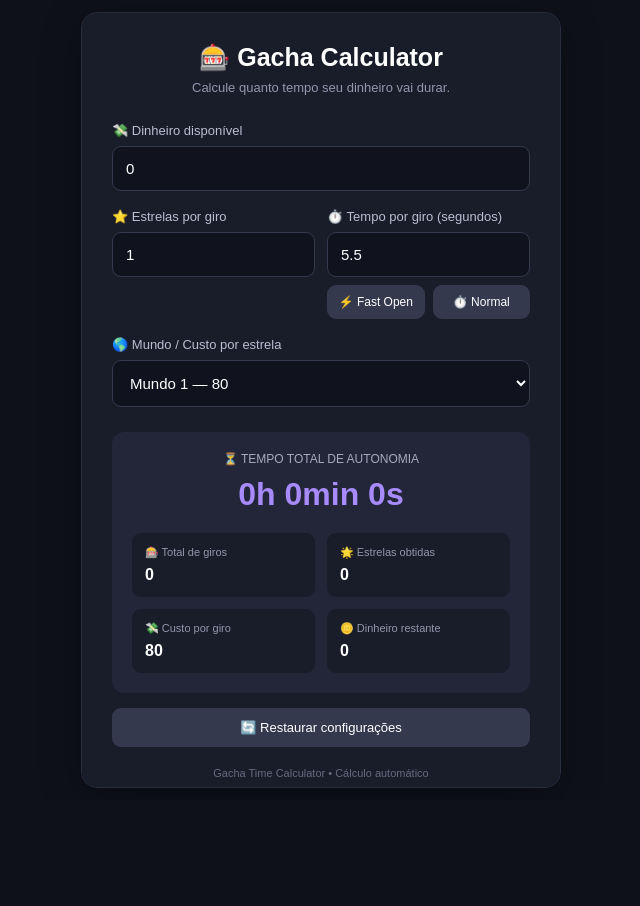
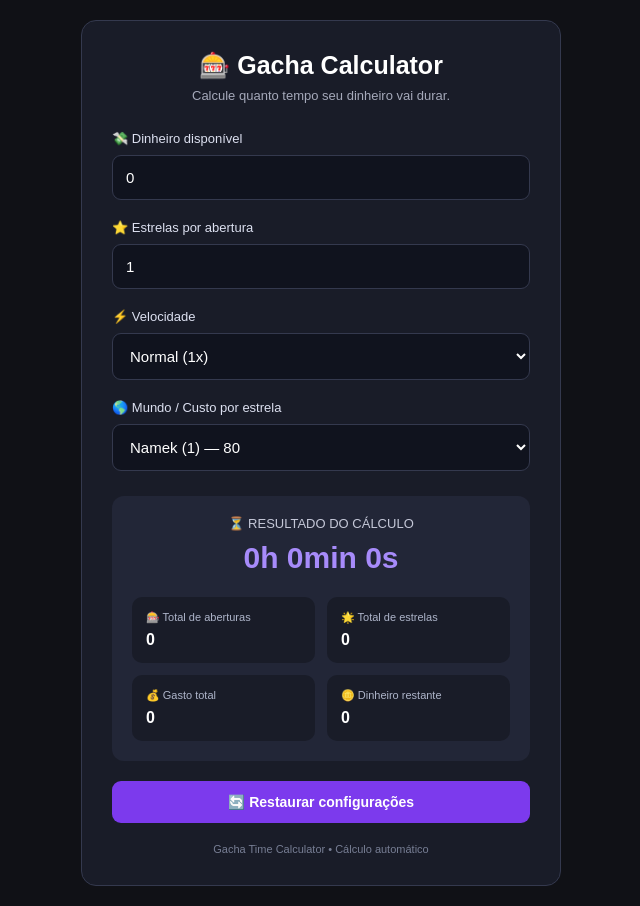
Before and after one commit to NycolasBDeOliveira/Gacha-Time-Calculator, a plain HTML site: page index.html in a window 1280 px wide. Shown: the whole page, without its empty margins (319-959 px from the left). Before the commit the page ends 800 px from the top, so only its background shows below. Drawn offline with Linux system fonts and the light colour scheme.

Commit message:
Mudança de Cálculo

```diff
--- a/index.html
+++ b/index.html
@@ -29,7 +29,7 @@
 
         <div class="grid">
             <div class="field">
-                <label for="stars">⭐ Estrelas por giro</label>
+                <label for="stars">⭐ Estrelas por abertura</label>
                 <input
                     type="number"
                     id="stars"
@@ -37,61 +37,48 @@
                     min="1"
                 >
             </div>
+        </div>
 
-            <div class="field">
-                <label for="seconds">⏱️ Tempo por giro (segundos)</label>
-                <input
-                    type="number"
-                    id="seconds"
-                    value="5.5"
-                    min="0.001"
-                    step="0.1"
-                >
-
-                <div class="time-buttons">
-                    <button type="button" id="fastButton">
-                        ⚡ Fast Open
-                    </button>
-
-                    <button type="button" id="normalButton">
-                        ⏱️ Normal
-                    </button>
-                </div>
-            </div>
+        <div class="field">
+            <label for="speed">⚡ Velocidade</label>
+            <select id="speed">
+                <option value="1" selected>Normal (1x)</option>
+                <option value="2">Fast Open (2x)</option>
+                <option value="1.25">Bônus 25% (1,25x)</option>
+                <option value="2.5">Fast Open + 25% (2,5x)</option>
+            </select>
         </div>
 
         <div class="field">
             <label for="world">🌎 Mundo / Custo por estrela</label>
             <select id="world">
-                <option value="80" selected>Mundo 1 — 80</option>
-                <option value="300">Mundo 2 — 300</option>
-                <option value="2500">Mundo 3 — 2,5K</option>
-                <option value="12500">Mundo 4 — 12,5K</option>
-                <option value="50000">Mundo 5 — 50K</option>
-                <option value="200000">Mundo 6 — 200K</option>
+                <option value="80" selected>Namek (1) — 80</option>
+                <option value="300">Naruto (2) — 300</option>
+                <option value="2500">Attack on Titan (3) — 2,5K</option>
+                <option value="12500">Bleach (4) — 12,5K</option>
+                <option value="50000">Demon Slayer (5) — 50K</option>
+                <option value="200000">Hunter x Hunter (6) — 200K</option>
             </select>
         </div>
 
         <div class="results">
-            <p class="result-title">⏳ TEMPO TOTAL DE AUTONOMIA</p>
+            <p class="result-title">⏳ RESULTADO DO CÁLCULO</p>
 
-            <div class="time" id="time">
-                00h 00min 00s
-            </div>
+            <div class="time" id="time">0h 00min 00s</div>
 
             <div class="stats">
                 <div class="stat">
-                    <span>🎰 Total de giros</span>
+                    <span>🎰 Total de aberturas</span>
                     <strong id="spins">0</strong>
                 </div>
 
                 <div class="stat">
-                    <span>🌟 Estrelas obtidas</span>
+                    <span>🌟 Total de estrelas</span>
                     <strong id="totalStars">0</strong>
                 </div>
 
                 <div class="stat">
-                    <span>💸 Custo por giro</span>
+                    <span>💰 Gasto total</span>
                     <strong id="spinCost">0</strong>
                 </div>
 
--- a/script.js
+++ b/script.js
@@ -1,12 +1,10 @@
 
 const money = document.getElementById("money");
 const stars = document.getElementById("stars");
-const seconds = document.getElementById("seconds");
+const speed = document.getElementById("speed");
 const world = document.getElementById("world");
 
 const resetButton = document.getElementById("resetButton");
-const fastButton = document.getElementById("fastButton");
-const normalButton = document.getElementById("normalButton");
 
 // Formatação de números
 const format = value =>
@@ -58,7 +56,7 @@ function abbreviateMoney(value) {
     return value.toString();
 }
 
-// Formata o campo ao sair dele
+// Formata o dinheiro ao sair do campo
 function formatMoneyInput(input) {
     const value = parseMoney(input.value);
 
@@ -70,21 +68,21 @@ function formatMoneyInput(input) {
 // Função principal de cálculo
 function calculate() {
     const availableMoney = parseMoney(money.value);
-    const starsPerSpin = Number(stars.value);
-    const timePerSpin = Number(seconds.value);
+    const starsPerOpening = Number(stars.value);
+    const speedMultiplier = Number(speed.value);
     const costPerStar = Number(world.value);
 
+    // Validação dos campos
     if (
         money.value.trim() === "" ||
         stars.value.trim() === "" ||
-        seconds.value.trim() === "" ||
         !Number.isFinite(availableMoney) ||
-        !Number.isFinite(starsPerSpin) ||
-        !Number.isFinite(timePerSpin) ||
+        !Number.isFinite(starsPerOpening) ||
+        !Number.isFinite(speedMultiplier) ||
         !Number.isFinite(costPerStar) ||
         availableMoney < 0 ||
-        starsPerSpin <= 0 ||
-        timePerSpin <= 0 ||
+        starsPerOpening <= 0 ||
+        speedMultiplier <= 0 ||
         costPerStar <= 0
     ) {
         document.getElementById("time").textContent = "--";
@@ -95,40 +93,48 @@ function calculate() {
         return;
     }
 
-    const costPerSpin = starsPerSpin * costPerStar;
+    // Tempo de abertura com bônus de velocidade
+    const baseOpeningTime = 5.15;
+    const effectiveOpeningTime = baseOpeningTime / speedMultiplier;
 
-    const totalSpins = Math.floor(
-        availableMoney / costPerSpin
+    // Custo de cada abertura
+    const costPerOpening = starsPerOpening * costPerStar;
+
+    // Quantidade de aberturas possíveis
+    const totalOpenings = Math.floor(
+        availableMoney / costPerOpening
     );
 
-    const totalStars = totalSpins * starsPerSpin;
+    // Tempo total de funcionamento
+    const totalTime = totalOpenings * effectiveOpeningTime;
 
-    const remainingMoney =
-        availableMoney - (totalSpins * costPerSpin);
+    // Conversão para horas, minutos e segundos
+    const displayHours = Math.floor(totalTime / 3600);
+    const displayMinutes = Math.floor((totalTime % 3600) / 60);
+    const displaySeconds = Math.floor(totalTime % 60);
 
-    const totalTime = totalSpins * timePerSpin;
+    // Total de estrelas
+    const totalStars = totalOpenings * starsPerOpening;
 
-    // Conversão do tempo
-    const hours = Math.floor(totalTime / 3600);
+    // Gasto total
+    const totalCost = totalOpenings * costPerOpening;
 
-    const minutes = Math.floor(
-        (totalTime % 3600) / 60
-    );
+    // Dinheiro restante
+    const remainingMoney = availableMoney - totalCost;
 
-    const secs = Math.floor(totalTime % 60);
+    // Resultado principal
+    document.getElementById("time").textContent =
+        `${format(displayHours)}h ${format(displayMinutes)}min ${format(displaySeconds)}s`;
 
-    // Atualização dos resultados
-    document.getElementById("time").textContent =
-        `${format(hours)}h ${format(minutes)}min ${format(secs)}s`;
-
+    // Estatísticas
     document.getElementById("spins").textContent =
-        format(totalSpins);
+        format(totalOpenings);
 
     document.getElementById("totalStars").textContent =
         format(totalStars);
 
     document.getElementById("spinCost").textContent =
-        format(costPerSpin);
+        format(totalCost);
 
     document.getElementById("remaining").textContent =
         format(remainingMoney);
@@ -140,20 +146,8 @@ money.addEventListener("blur", () => {
     calculate();
 });
 
-// Fast Open: 3 segundos
-fastButton.addEventListener("click", () => {
-    seconds.value = 3;
-    calculate();
-});
-
-// Normal: 5,5 segundos
-normalButton.addEventListener("click", () => {
-    seconds.value = 5.5;
-    calculate();
-});
-
 // Atualização automática dos cálculos
-[money, stars, seconds, world].forEach(input => {
+[money, stars, speed, world].forEach(input => {
     input.addEventListener("input", calculate);
     input.addEventListener("change", calculate);
 });
@@ -162,7 +156,7 @@ normalButton.addEventListener("click", () => {
 function resetCalculator() {
     money.value = "0";
     stars.value = 1;
-    seconds.value = 5.5;
+    speed.value = "1";
     world.value = "80";
 
     calculate();
--- a/style.css
+++ b/style.css
@@ -3,44 +3,26 @@
     margin: 0;
     padding: 0;
     box-sizing: border-box;
-    font-family: Arial, sans-serif;
-}
-
-html {
-    width: 100%;
-    height: 100%;
-    overflow: hidden;
 }
 
 body {
-    width: 100%;
-    height: 100vh;
-    height: 100dvh;
+    min-height: 100vh;
     display: flex;
     justify-content: center;
     align-items: center;
-    background: #0f111a;
+    padding: 20px;
+    background: #101116;
     color: #fff;
-    padding: 12px;
-    overflow: hidden;
+    font-family: Arial, sans-serif;
 }
 
 .container {
     width: 100%;
     max-width: 480px;
-    max-height: 100%;
-    background: #191c29;
     padding: 30px;
-    border-radius: 16px;
-    border: 1px solid #292d40;
-    box-shadow: 0 10px 40px #0005;
-
-    overflow-y: auto;
-    scrollbar-width: none;
-}
-
-.container::-webkit-scrollbar {
-    display: none;
+    background: #191c28;
+    border: 1px solid #34394e;
+    border-radius: 15px;
 }
 
 h1 {
@@ -51,150 +33,23 @@ h1 {
 
 .subtitle {
     text-align: center;
-    color: #9298ad;
+    color: #a5a9ba;
     font-size: 13px;
     margin-bottom: 28px;
 }
 
 .field {
-    margin-bottom: 18px;
+    margin-bottom: 20px;
 }
 
 label {
     display: block;
+    margin-bottom: 9px;
     font-size: 13px;
-    color: #b9bfd2;
-    margin-bottom: 8px;
+    color: #dce0f0;
 }
 
-input {
-    width: 100%;
-    padding: 13px;
-    border-radius: 9px;
-    border: 1px solid #34394e;
-    background: #10131e;
-    color: #fff;
-    font-size: 15px;
-    outline: none;
-    transition: .2s;
-}
-
-input:focus {
-    border-color: #8b5cf6;
-}
-
-.grid {
-    display: grid;
-    grid-template-columns: 1fr 1fr;
-    gap: 12px;
-}
-
-.results {
-    margin-top: 25px;
-    padding: 20px;
-    background: #222638;
-    border-radius: 12px;
-}
-
-.result-title {
-    color: #a5a9bc;
-    font-size: 12px;
-    text-align: center;
-    margin-bottom: 10px;
-}
-
-.time {
-    text-align: center;
-    color: #a78bfa;
-    font-size: 32px;
-    font-weight: bold;
-    margin-bottom: 20px;
-}
-
-.stats {
-    display: grid;
-    grid-template-columns: 1fr 1fr;
-    gap: 12px;
-}
-
-.stat {
-    background: #191c29;
-    padding: 13px;
-    border-radius: 9px;
-}
-
-.stat span {
-    display: block;
-    font-size: 11px;
-    color: #9298ad;
-    margin-bottom: 7px;
-}
-
-.stat strong {
-    font-size: 16px;
-    overflow-wrap: anywhere;
-}
-
-.footer {
-    text-align: center;
-    color: #656b80;
-    font-size: 11px;
-    margin-top: 20px;
-}
-
-button {
-    width: 100%;
-    margin-top: 15px;
-    padding: 12px;
-    border: none;
-    border-radius: 9px;
-    background: #34394e;
-    color: white;
-    cursor: pointer;
-    font-size: 13px;
-    transition: .2s;
-}
-
-button:hover {
-    background: #454b65;
-}
-
-@media (max-width: 400px) {
-    .container {
-        padding: 20px;
-    }
-
-    .time {
-        font-size: 25px;
-    }
-}
-
-/* Ajustes para telas com pouca altura */
-@media (max-height: 650px) {
-    body {
-        align-items: flex-start;
-    }
-
-    .container {
-        margin: auto 0;
-    }
-}
-
-
-.time-buttons {
-    display: grid;
-    grid-template-columns: 1fr 1fr;
-    gap: 8px;
-    margin-top: 8px;
-}
-
-.time-buttons button {
-    margin-top: 0;
-    padding: 10px 5px;
-    font-size: 12px;
-}
-
-
+input,
 select {
     width: 100%;
     padding: 13px;
@@ -207,6 +62,105 @@ select {
     transition: .2s;
 }
 
+input:focus,
 select:focus {
     border-color: #8b5cf6;
 }
+
+.grid {
+    display: grid;
+    grid-template-columns: 1fr;
+    gap: 12px;
+}
+
+.results {
+    margin-top: 25px;
+    padding: 20px;
+    background: #222637;
+    border-radius: 12px;
+}
+
+.result-title {
+    text-align: center;
+    color: #c5c8d8;
+    font-size: 13px;
+    margin-bottom: 10px;
+}
+
+.time {
+    text-align: center;
+    font-size: 30px;
+    font-weight: bold;
+    color: #a78bfa;
+    margin-bottom: 22px;
+    overflow-wrap: anywhere;
+}
+
+.stats {
+    display: grid;
+    grid-template-columns: 1fr 1fr;
+    gap: 12px;
+}
+
+.stat {
+    min-width: 0;
+    padding: 14px;
+    background: #191c28;
+    border-radius: 10px;
+}
+
+.stat span {
+    display: block;
+    color: #aeb5ca;
+    font-size: 11px;
+    margin-bottom: 7px;
+}
+
+.stat strong {
+    display: block;
+    font-size: 16px;
+    overflow-wrap: anywhere;
+}
+
+button {
+    width: 100%;
+    margin-top: 20px;
+    padding: 13px;
+    border: none;
+    border-radius: 9px;
+    background: #7c3aed;
+    color: #fff;
+    font-size: 14px;
+    font-weight: bold;
+    cursor: pointer;
+    transition: .2s;
+}
+
+button:hover {
+    background: #6d28d9;
+}
+
+.footer {
+    text-align: center;
+    margin-top: 20px;
+    color: #777e94;
+    font-size: 11px;
+}
+
+@media (max-width: 400px) {
+    .container {
+        padding: 20px;
+    }
+
+    .time {
+        font-size: 25px;
+    }
+
+    .stat {
+        padding: 11px;
+    }
+
+    .stat strong {
+        font-size: 14px;
+    }
+}
```
